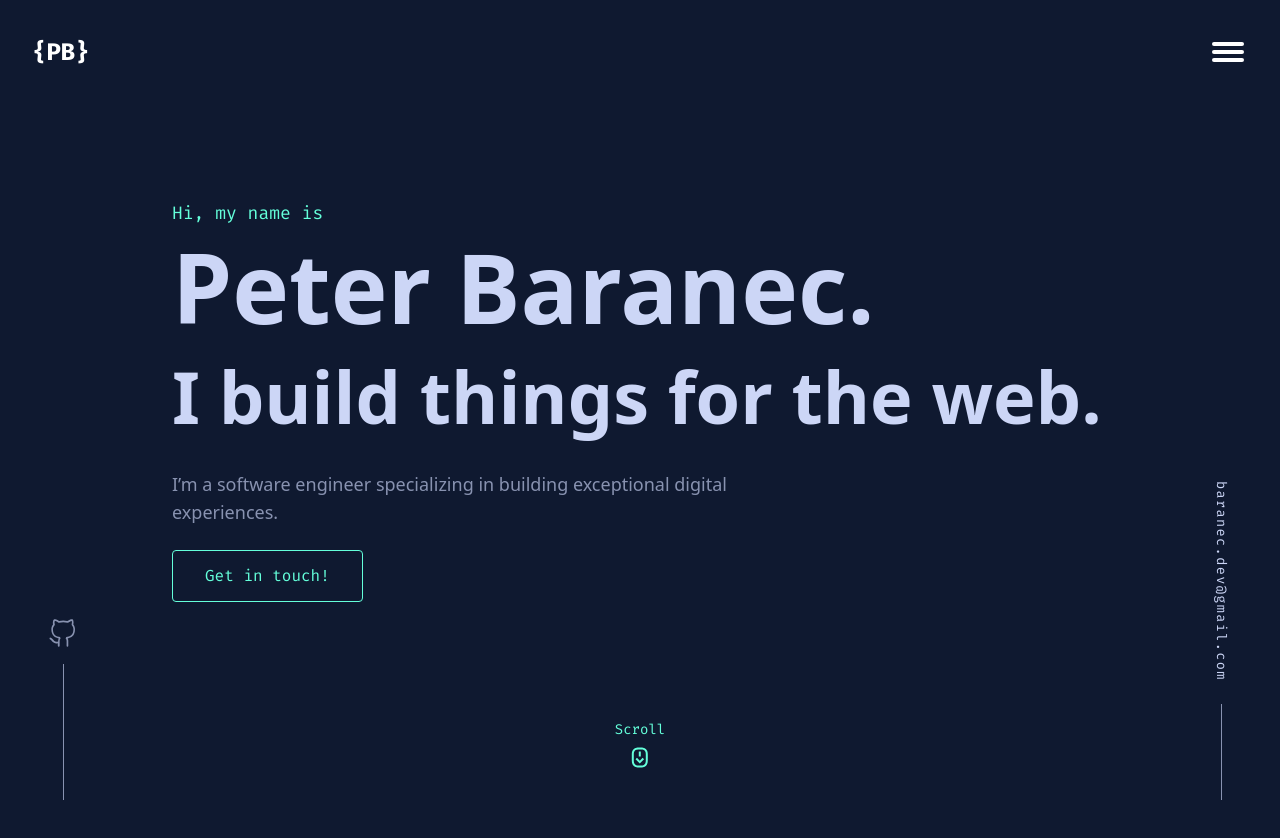
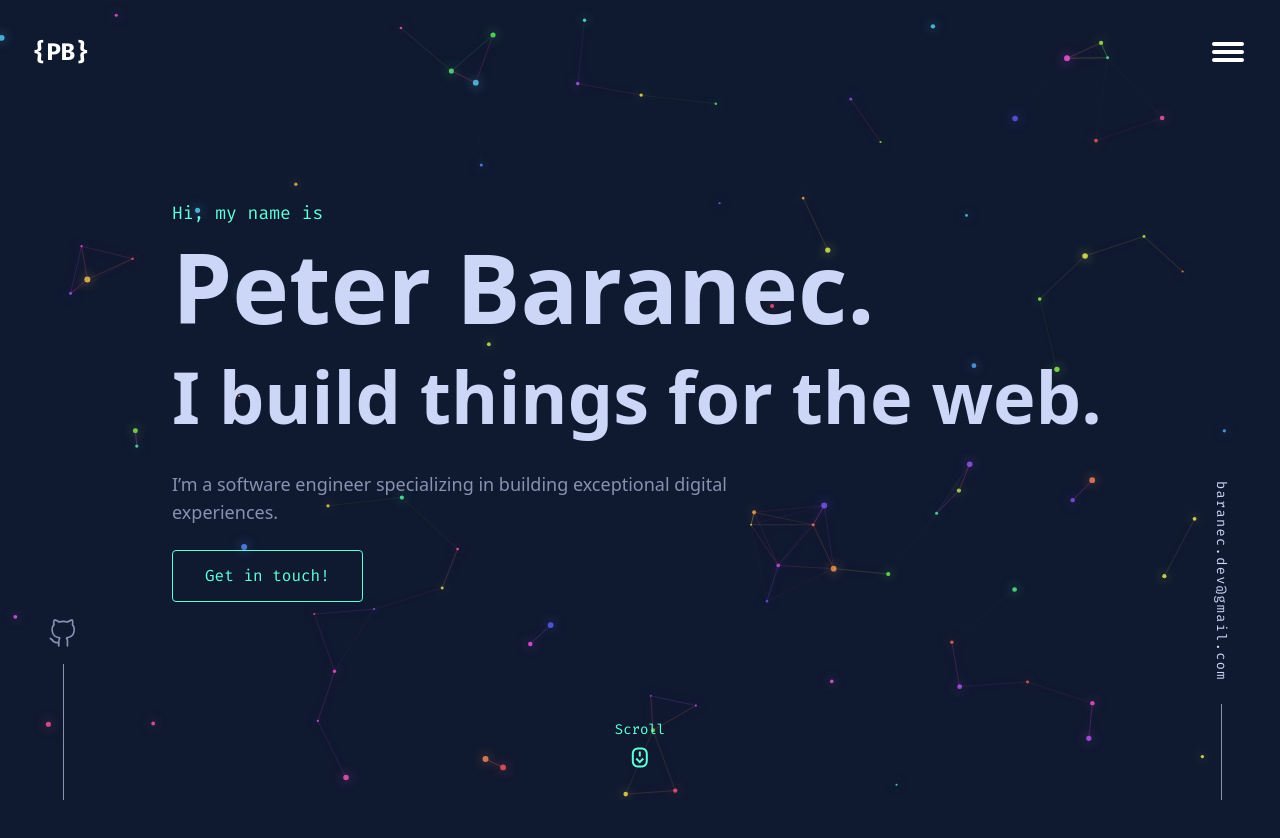
Before and after one commit to baranecp/my-portfolio, a Next.js app: page / in a window 1280 px wide. Shown: the top 838 px of the page. Built offline with nearby package versions, Linux system fonts and the light colour scheme.

Commit message:
Remove GpuBalancer component

```diff
--- a/src/app/layout.tsx
+++ b/src/app/layout.tsx
@@ -3,7 +3,6 @@ import { Inter, Fira_Code } from "next/font/google";
 import "./globals.css";
 import FlashlightWrapper from "./components/animations/FlashlightWrapper";
 import ParticleBackground from "./components/animations/ParticleBackground";
-import GpuBalancer from "./components/animations/GpuBalancer";
 
 const inter = Inter({
   subsets: ["latin"],
@@ -32,7 +31,7 @@ export default function RootLayout({
     <html lang='en'>
       <body
         className={`${inter.variable} ${firaCode.variable} antialiased scrollbar-hide`}>
-        <GpuBalancer />
+        <ParticleBackground />
         <FlashlightWrapper>{children}</FlashlightWrapper>
       </body>
     </html>
```
